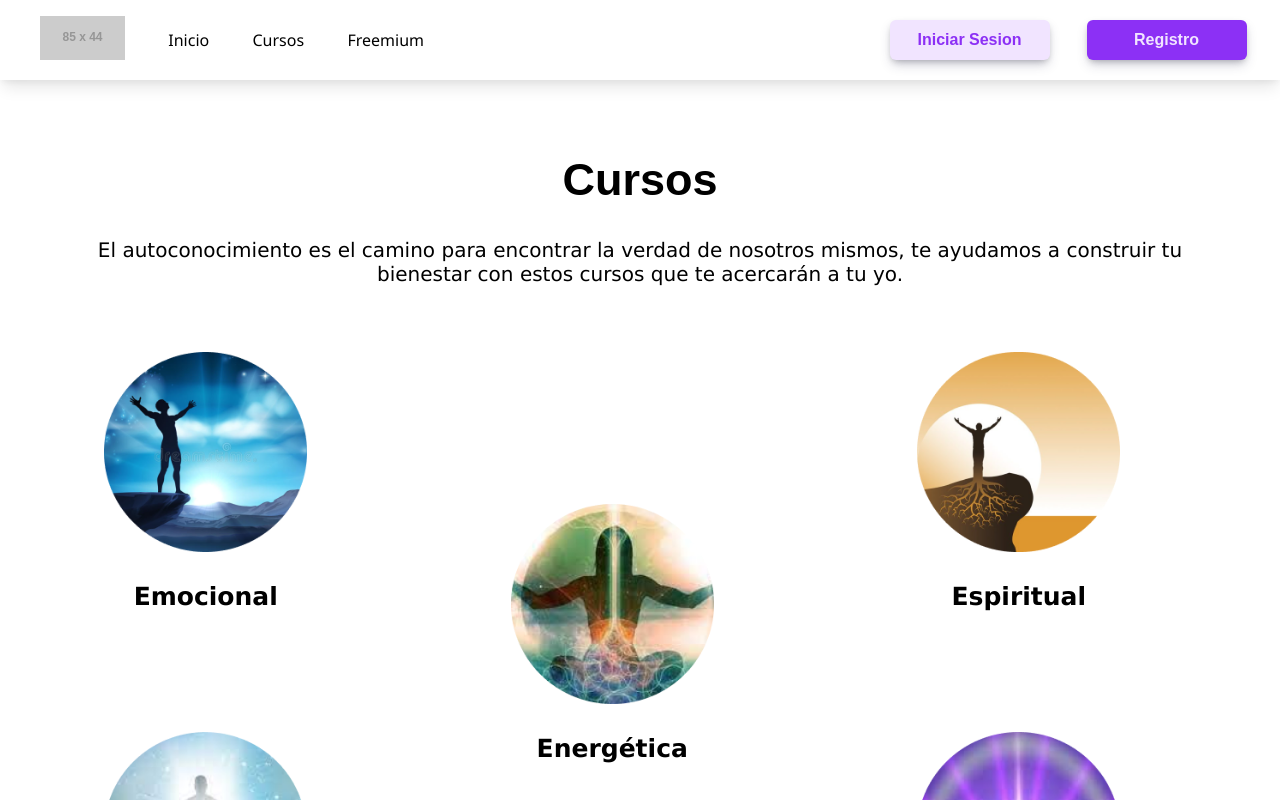
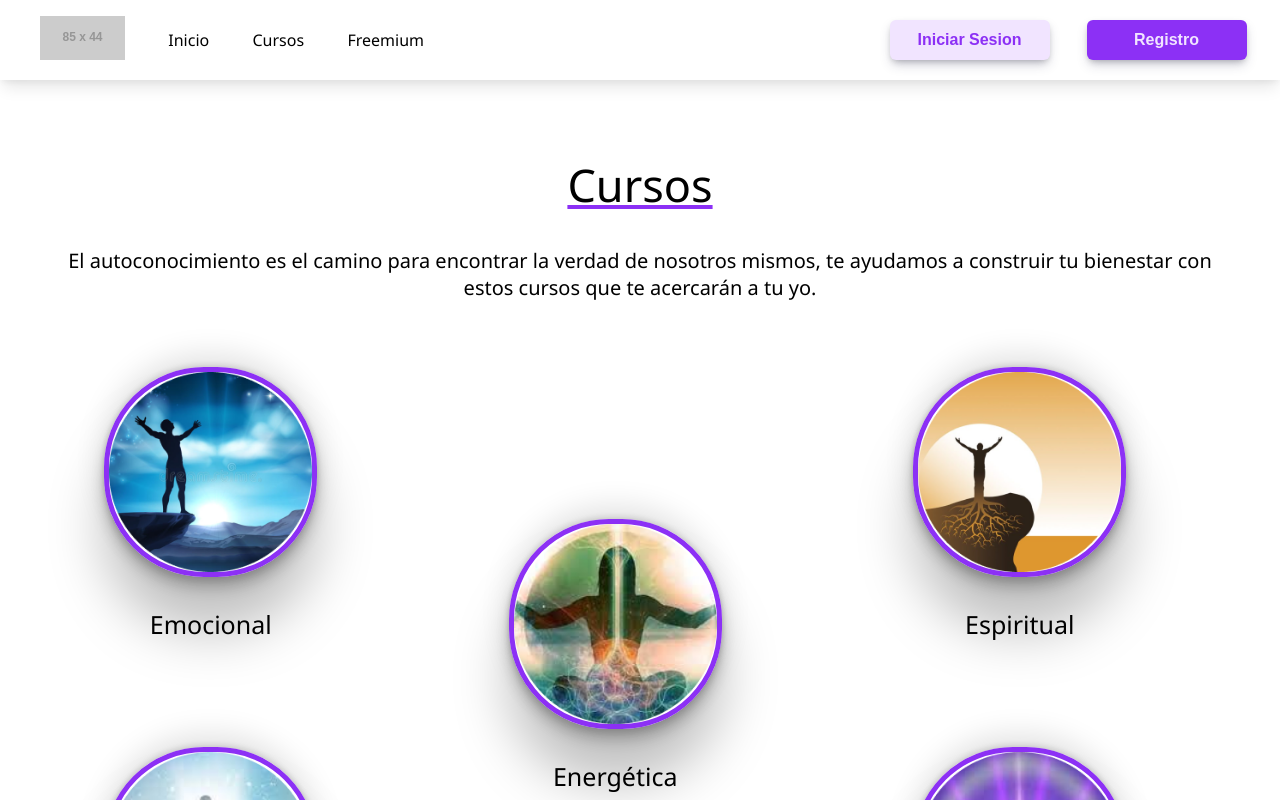
Before and after one commit to FelipeArredond/nodoFinalProject, an Angular app: page /courses in a window 1280 px wide. Shown: the top 800 px of the page. Built offline with nearby package versions, Linux system fonts and the light colour scheme.

Commit message:
Courses CSS improved

```diff
--- a/src/app/courses/courses.component.css
+++ b/src/app/courses/courses.component.css
@@ -4,7 +4,7 @@
 
 .cursos {
     text-align: center;
-
+    margin-bottom: 50px;
 }
 
 .cursos__titulo {
@@ -12,7 +12,9 @@
     margin-bottom: 2rem;
     color: black;
     font-size: 45px;
-    font-family: 'Oswald', sans-serif;
+    font-family: 'Segoe UI', Tahoma, Geneva, Verdana, sans-serif;
+    font-weight: 400;
+    text-decoration: underline #8C30F5;
 
 }
 
@@ -22,7 +24,7 @@
     color: black;
     /* margin-right: 50px; */
     margin-bottom: 50px;
-    font-family: Verdana, Geneva, Tahoma, sans-serif;
+    font-family: 'Segoe UI', Tahoma, Geneva, Verdana, sans-serif
 }
 
 .gallery {
@@ -38,12 +40,13 @@
     color: black;
     font-size: 25px;
     text-align: center;
-    font-family: Verdana, Geneva, Tahoma, sans-serif;
-    font-weight: bold;
+    font-family: 'Segoe UI', Tahoma, Geneva, Verdana, sans-serif;
+    font-weight: 400;
+    transition: 0.3s;
 }
 
 #text:hover {
-    color: rgb(212, 87, 129);
+    color: #8C30F5;
 }
 
 a:link {
@@ -53,6 +56,14 @@ a:link {
 .gallery__img {
     height: 200px;
     object-fit: cover;
+    border: solid 5px #8C30F5;
+    border-radius: 100px;
+    transition: 0.2s;
+    box-shadow: rgba(0, 0, 0, 0.25) 0px 54px 55px, rgba(0, 0, 0, 0.12) 0px -12px 30px, rgba(0, 0, 0, 0.12) 0px 4px 6px, rgba(0, 0, 0, 0.17) 0px 12px 13px, rgba(0, 0, 0, 0.09) 0px -3px 5px;
+}
+
+.gallery__img:hover{
+    border-color: #af86df;
 }
 
 .gallery__item--1 {
```
